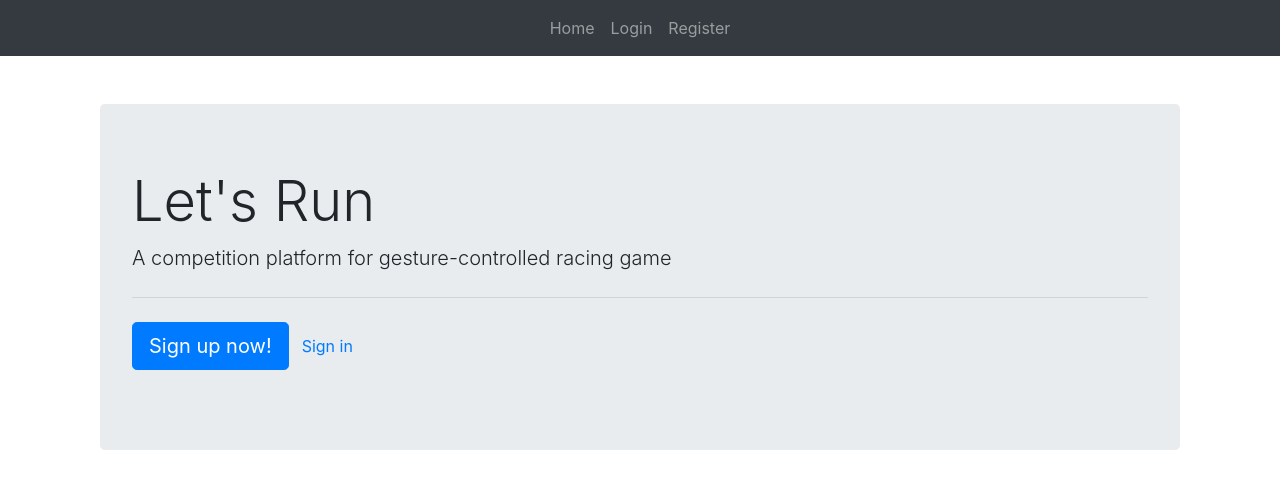
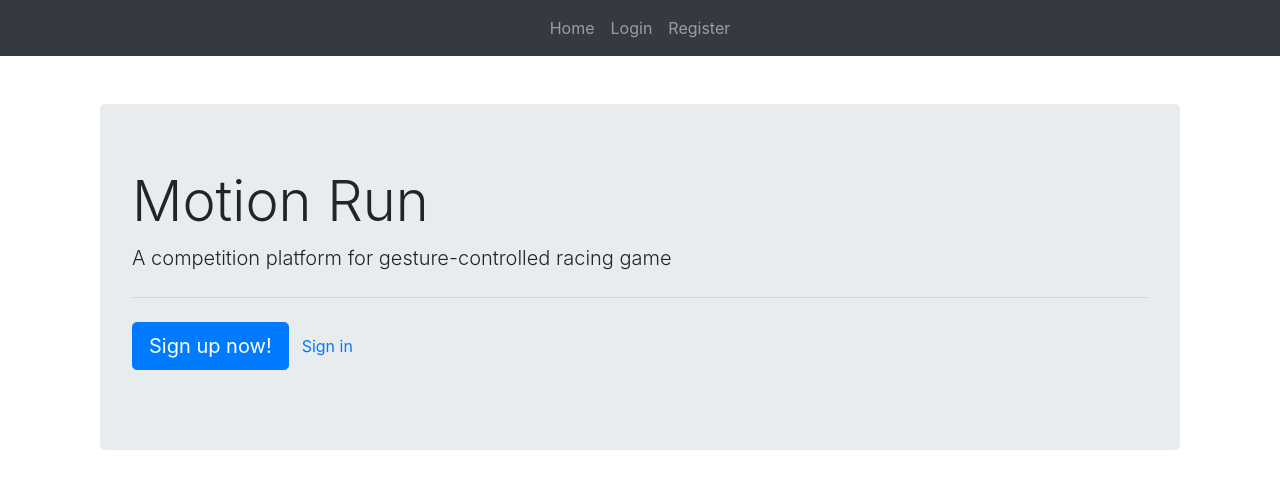
Before and after one commit to b03902130/motionrun, a React (Create React App) app: page / in a window 1280 px wide. Shown: the top 488 px of the page. Built offline with nearby package versions, Linux system fonts and the light colour scheme.

Commit message:
change webapp title as motion run

```diff
--- a/public/index.html
+++ b/public/index.html
@@ -20,7 +20,7 @@
       work correctly both with client-side routing and a non-root public URL.
       Learn how to configure a non-root public URL by running `npm run build`.
     -->
-  <title>React App</title>
+  <title>Motion Run</title>
   <!-- bootstrap 4 cdn -->
   <link rel="stylesheet" href="https://maxcdn.bootstrapcdn.com/bootstrap/4.0.0/css/bootstrap.min.css"
     integrity="sha384-Gn5384xqQ1aoWXA+058RXPxPg6fy4IWvTNh0E263XmFcJlSAwiGgFAW/dAiS6JXm" crossorigin="anonymous">
--- a/src/components/LandingPage.js
+++ b/src/components/LandingPage.js
@@ -19,7 +19,7 @@ class LandingPage extends Component {
             :
             <div className="container">
                 <div className="jumbotron mt-5">
-                    <h1 className="display-4">Let's Run</h1>
+                    <h1 className="display-4">Motion Run</h1>
                     <p className="lead">A competition platform for gesture-controlled racing game</p>
                     <hr className="my-4"></hr>
                         <p className="lead">
```
